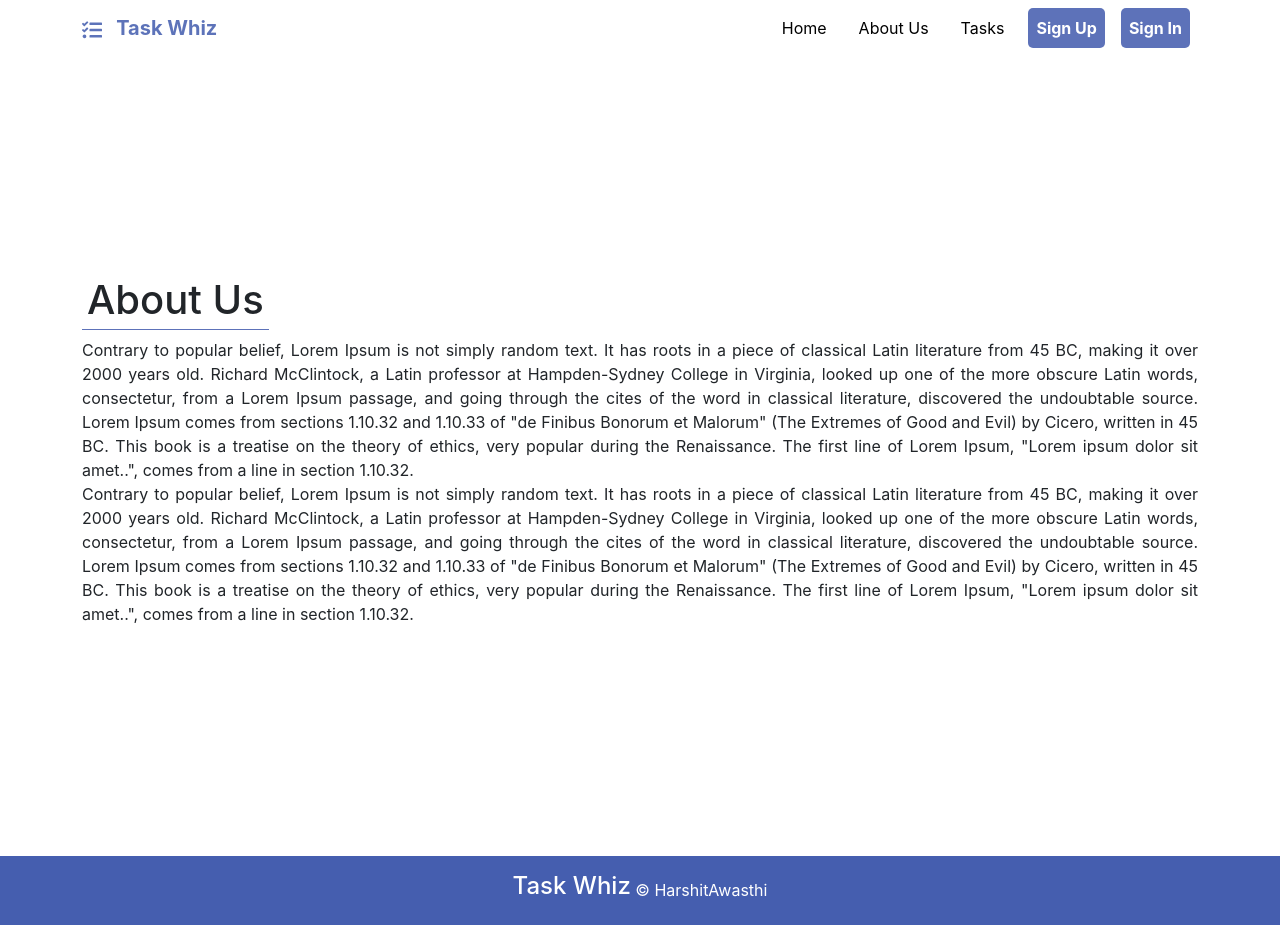
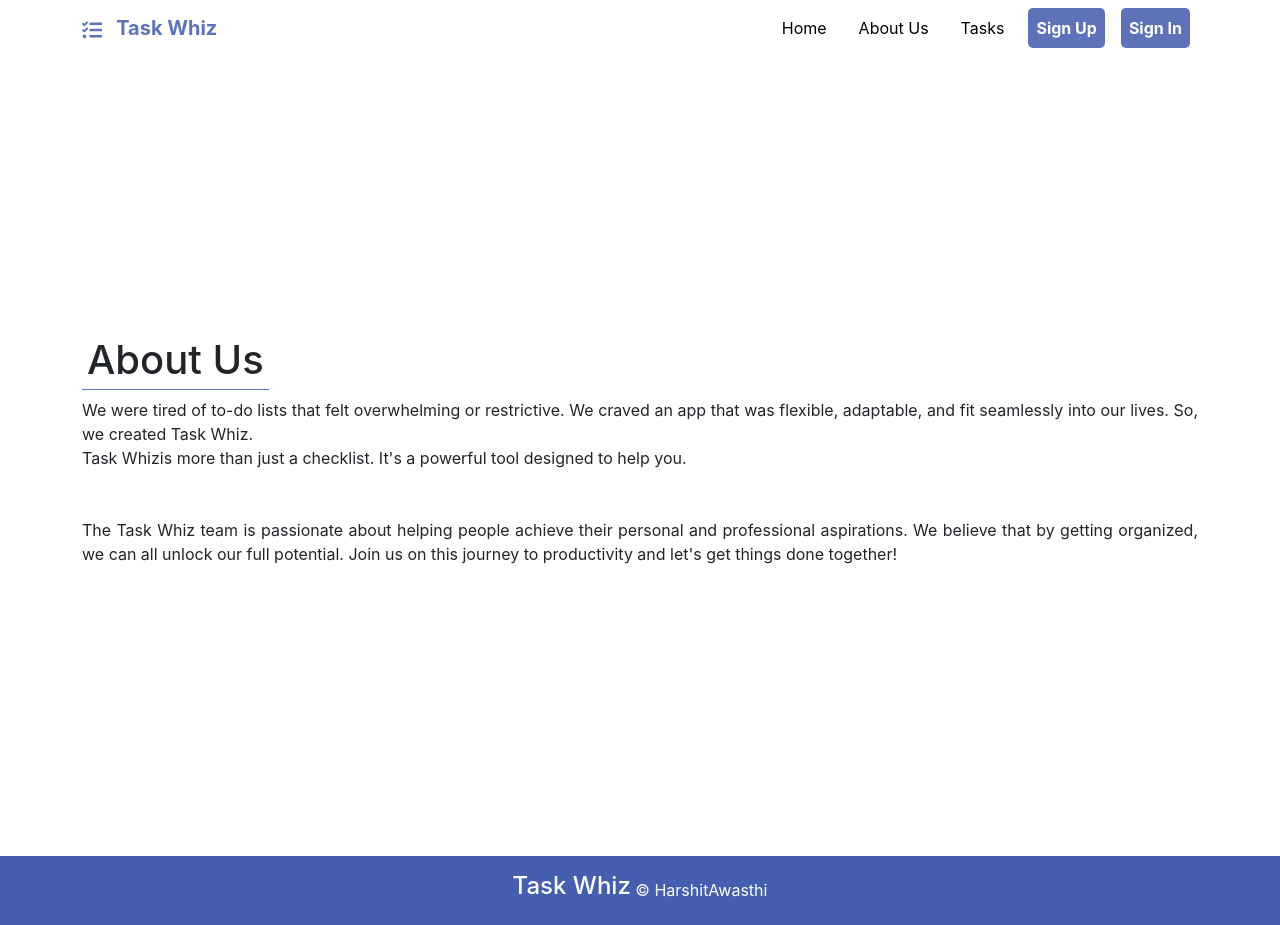
Before and after one commit to Harshit-Awasthi/To-Do-List, a React (Create React App) app in the folder frontend/: page /about in a window 1280 px wide. Built offline with nearby package versions, Linux system fonts and the light colour scheme.

Commit message:
Updated: UI

```diff
--- a/frontend/src/components/about/about.jsx
+++ b/frontend/src/components/about/about.jsx
@@ -17,12 +17,18 @@ const About = () => {
 
 
 <p>
-Contrary to popular belief, Lorem Ipsum is not simply random text. It has roots in a piece of classical Latin literature from 45 BC, making it over 2000 years old. Richard McClintock, a Latin professor at Hampden-Sydney College in Virginia, looked up one of the more obscure Latin words, consectetur, from a Lorem Ipsum passage, and going through the cites of the word in classical literature, discovered the undoubtable source. Lorem Ipsum comes from sections 1.10.32 and 1.10.33 of "de Finibus Bonorum et Malorum" (The Extremes of Good and Evil) by Cicero, written in 45 BC. This book is a treatise on the theory of ethics, very popular during the Renaissance. The first line of Lorem Ipsum, "Lorem ipsum dolor sit amet..", comes from a line in section 1.10.32.
+We were tired of to-do lists that felt overwhelming or restrictive. We craved an app that was flexible, adaptable, and fit seamlessly into our lives. So, we created Task Whiz.
 
 <br />
 
+Task Whizis more than just a checklist. It's a powerful tool designed to help you.
 
-Contrary to popular belief, Lorem Ipsum is not simply random text. It has roots in a piece of classical Latin literature from 45 BC, making it over 2000 years old. Richard McClintock, a Latin professor at Hampden-Sydney College in Virginia, looked up one of the more obscure Latin words, consectetur, from a Lorem Ipsum passage, and going through the cites of the word in classical literature, discovered the undoubtable source. Lorem Ipsum comes from sections 1.10.32 and 1.10.33 of "de Finibus Bonorum et Malorum" (The Extremes of Good and Evil) by Cicero, written in 45 BC. This book is a treatise on the theory of ethics, very popular during the Renaissance. The first line of Lorem Ipsum, "Lorem ipsum dolor sit amet..", comes from a line in section 1.10.32.
+<br />
+<br />
+<br />
+
+
+The Task Whiz team is passionate about helping people achieve their personal and professional aspirations. We believe that by getting organized, we can all unlock our full potential. Join us on this journey to productivity and let's get things done together!
 </p>
 
     </div>
--- a/frontend/src/components/home/home.jsx
+++ b/frontend/src/components/home/home.jsx
@@ -9,18 +9,14 @@ const Home = () => {
  <div className="container d-flex justify-content-center align-items-center flex-column">
 
     <h1 className='text-center'> Streamline your <br/> daily tasks with ease. </h1>
+    <br/>
+    <br/>
 
     <p>
 
-    Achieve clarity, structure, and serenity using  Task Whiz <br/>—your ultimate solution for staying on top of your to-dos.
+    Achieve clarity, structure, and serenity using  Task Whiz, <br/>your ultimate solution for staying on top of your to-dos.
 
     </p>
-
-    <button className="home-btn p-2" >
-
-    Make ToDo List
-
-    </button>
 
  </div>
 
--- a/frontend/src/components/tasks/tasks.css
+++ b/frontend/src/components/tasks/tasks.css
@@ -43,6 +43,9 @@ border: 1px solid black;
 
     text-align:justify;
     text-justify: inter-word;
+    white-space: nowrap;
+    overflow: hidden;
+    text-overflow: ellipsis;
 
 }
 
```
